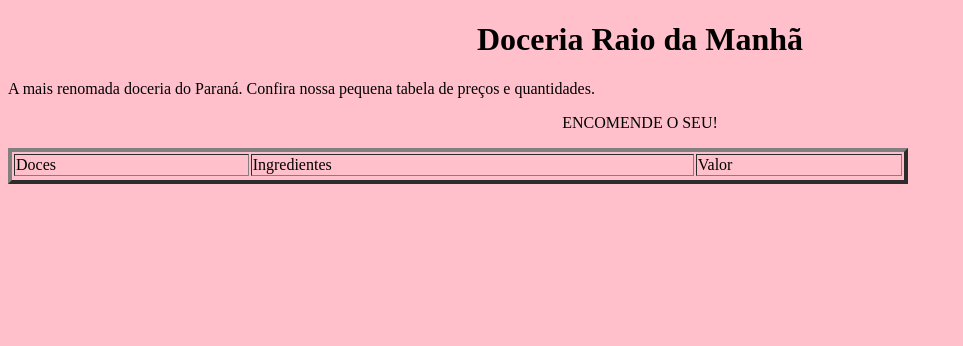
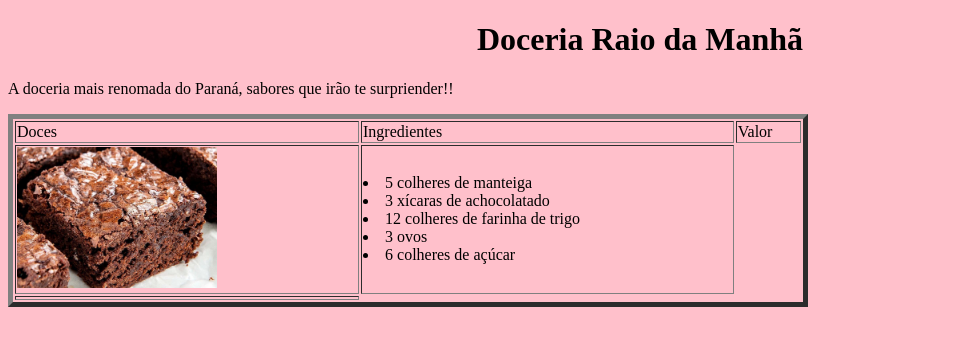
Before and after one commit to MariaaFernandaa/site-escola, a plain HTML site: page Maria.html in a window 1280 px wide. Shown: the whole page, without its empty margins (0-963 px from the left). Drawn offline with Linux system fonts and the light colour scheme.

Commit message:
Add files via upload

```diff
--- a/Maria.css
+++ b/Maria.css
@@ -3,5 +3,9 @@ body{
     background-color: pink;
 }
 table{
-width: 900px;
+width: 800px;
 }
+
+.brownie{
+    width: 200px;
+}
--- a/Maria.html
+++ b/Maria.html
@@ -5,19 +5,22 @@
     <meta charset="UTF-8">
     <meta http-equiv="X-UA-Compatible" content="IE=edge">
     <meta name="viewport" content="width=device-width, initial-scale=1.0">
-    <title>Document</title>
+    <title>Loja de doce</title>
 </head>
 <body>
 
 
 
 
-<table border="4">
+
+<table border="5">
     <h1><center>Doceria Raio da Manhã</center></h1>
+    <p>A doceria mais renomada do Paraná, sabores que irão te surpriender!!</p>
+
+
    <tr>
       <td>
         Doces
-
     </td>
     <td>
         Ingredientes
@@ -27,14 +30,26 @@
     </td>
     </tr>
     <tr>
+        <td>
+            <img class="brownie" src="Brownie.jpg" alt="">
+        </td>
+        <td>
+           <li>5 colheres de manteiga</li>
+           <li>3 xícaras de achocolatado</li>
+           <li>12 colheres de farinha de trigo</li>
+           <li>3 ovos</li>
+           <li>6 colheres de açúcar</li>
+
+         </td>
+
+
 
     </tr>
-
-    A mais renomada doceria do Paraná. Confira nossa pequena tabela de preços e quantidades.
+    <td>
 
 
-  </p> <Center>ENCOMENDE O SEU!</Center><p>
-</table>
+
+
 
 
 
```
